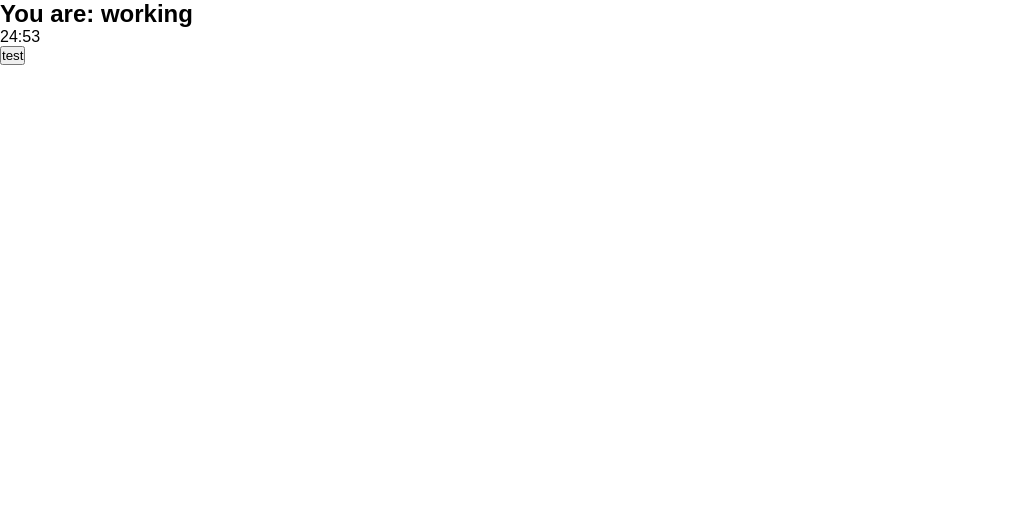
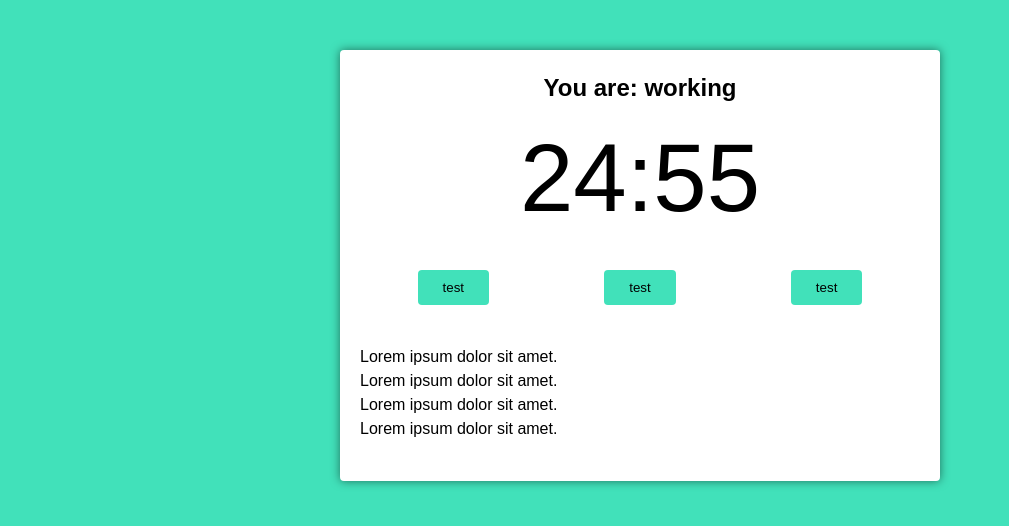
Before and after one commit to WellingtonAA/typescript-pomodoro-react, a React (Vite) app: page / in a window 1280 px wide. Shown: the top 526 px of the page, without its empty margins (0-1009 px from the left). Built offline with nearby package versions, Linux system fonts and the light colour scheme.

Commit message:
Estilizando elementos

```diff
--- a/src/App.tsx
+++ b/src/App.tsx
@@ -2,9 +2,14 @@
 
 function App() {
   return (
-    <>
-      <PomodoroTimer defaultPomodoroTime={1500} />
-    </>
+    <div className="container">
+      <PomodoroTimer
+        pomodoroTime={1500}
+        shortRestTime={300}
+        longRestTime={900}
+        cycles={4}
+      />
+    </div>
   );
 }
 
--- a/src/components/pomodoro-timer.tsx
+++ b/src/components/pomodoro-timer.tsx
@@ -4,11 +4,14 @@
 import { Timer } from './timer';
 
 interface Props {
-  defaultPomodoroTime: number;
+  pomodoroTime: number;
+  shortRestTime: number;
+  longRestTime: number;
+  cycles: number;
 }
 
 export function PomodoroTimer(props: Props): JSX.Element {
-  const [mainTime, setMainTime] = React.useState(props.defaultPomodoroTime);
+  const [mainTime, setMainTime] = React.useState(props.pomodoroTime);
 
   useInterval(() => {
     setMainTime(mainTime - 1);
@@ -18,12 +21,19 @@
     <div className="pomodoro">
       <h2>You are: working</h2>
       <Timer mainTime={mainTime} />
-      <Button
-        text="test"
-        onClick={() => {
-          console.log(1);
-        }}
-      />
+
+      <div className="controls">
+        <Button text="test" onClick={() => console.log(1)} />
+        <Button text="test" onClick={() => console.log(1)} />
+        <Button text="test" onClick={() => console.log(1)} />
+      </div>
+
+      <div className="details">
+        <p>Lorem ipsum dolor sit amet.</p>
+        <p>Lorem ipsum dolor sit amet.</p>
+        <p>Lorem ipsum dolor sit amet.</p>
+        <p>Lorem ipsum dolor sit amet.</p>
+      </div>
     </div>
   );
 }
--- a/src/index.css
+++ b/src/index.css
@@ -7,4 +7,63 @@
 
 body {
   font-family: sans-serif;
+  background: #41e1ba;
+  transition: background-color 300ms ease-in-out;
+  line-height: 1.5;
 }
+
+.container {
+  max-width: 640px;
+  margin: 0 auto;
+}
+.working {
+  background: #ef5d50;
+}
+
+.hidden {
+  display: none;
+}
+
+.pomodoro {
+  background: #fff;
+  margin: 50px 20px;
+  padding: 20px;
+  border-radius: 4px;
+  box-shadow: 0 0 10px rgba(0, 0, 0, .5);
+}
+
+.pomodoro h2 {
+  font-size: 24px;
+  text-align: center;
+}
+
+.pomodoro .timer {
+  font-size: 6rem;
+  text-align: center;
+}
+
+.pomodoro .controls {
+  display: flex;
+  align-items: center;
+  justify-content: space-evenly;
+}
+
+.pomodoro button {
+  background: #41e1ba;
+  border: none;
+  cursor: pointer;
+  padding: 10px 25px;
+  color: #000;
+  transition: 300ms ease-in-out;
+  border-radius: 4px;
+  margin: 20px auto;
+}
+
+.pomodoro .details {
+  margin: 20px 0;
+}
+
+.working .pomodoro button {
+  background: #ef5d50;
+  color: #fff;
+}
```
